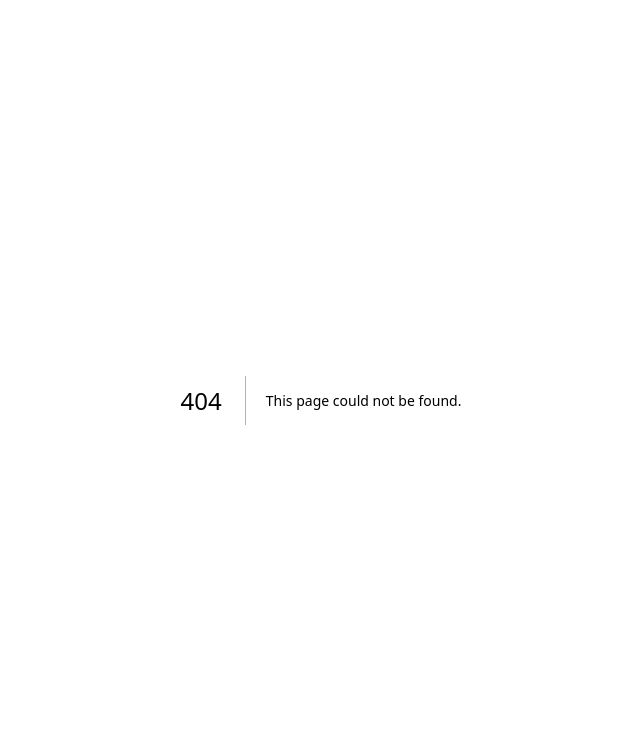
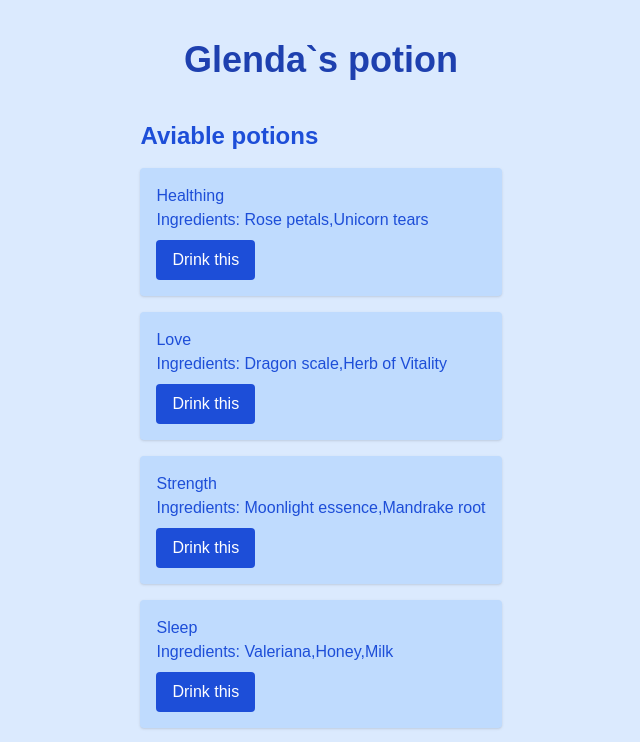
Before and after one commit to myroslavaKukhta/Glenda, a Next.js app: page /potions in a window 1280 px wide. Before the commit this address had no page. Shown: the top 742 px of the page, without its empty margins (319-959 px from the left). Built offline with nearby package versions, Linux system fonts and the light colour scheme.

Commit message:
Add potions

```diff
--- /dev/null
+++ b/app/potions/page.tsx
@@ -0,0 +1,72 @@
+"use client";
+
+import React, {useState} from 'react';
+
+interface Potion {
+    id: number,
+    name: string,
+    ingredients: string[],
+    effect: string
+}
+
+const potions: Potion[] = [
+    {id: 1, name: "Healthing", ingredients: ["Rose petals", "Unicorn tears"], effect: "You feel good!"},
+    {id: 2, name: "Love", ingredients: ["Dragon scale", "Herb of Vitality"], effect: "You feel good!"},
+    {id: 3, name: "Strength", ingredients: ["Moonlight essence", "Mandrake root"], effect: "You feel good!"},
+    {id: 4, name: "Sleep", ingredients: ["Valeriana", "Honey", "Milk"], effect: "You feel good!"},
+    {id: 5, name: "Mana", ingredients: ["Bear claw", "Wolf's fang"], effect: "You feel good!"},
+    {id: 6, name: "Coffee", ingredients: ["Arabia"], effect: "You feel good!"}
+]
+
+const Potions: React.FC = () => {
+    const [drunkPotion, setDrunkPotion] = useState<string | null>(null);
+
+    const drinkPotion = (potion: string, effect: string) => {
+        setDrunkPotion(`${potion}: ${effect}`);
+    }
+
+    return (
+        <div className="bg-blue-100 min-h-screen flex flex-col items-center py-10">
+            <h1 className="text-4xl font-bold text-blue-800 mb-10">
+                Glenda`s potion
+            </h1>
+            <div className="mb-10">
+                <h2 className="text-2xl font-semibold text-blue-700 mb-4">
+                    Aviable potions
+                </h2>
+                <ul className="space-y-4">
+                    {potions.map((potion) => (
+                        <li key={potion.id} className="p-4 bg-blue-200 rounded shadow">
+                            <h3 className="text-blue-700">
+                                {potion.name}
+                            </h3>
+                            <p className="text-blue-700">
+                                Ingredients: {potion.ingredients.join(",")}
+                            </p>
+                            <button
+                                className="mt-2 px-4 py-2 bg-blue-600 text-white rounded hover: bg-blue-700 transition"
+                                onClick={() => (
+                                    drinkPotion(potion.name, potion.effect)
+                                )}>
+                                Drink this
+                            </button>
+                        </li>
+                    ))}
+                </ul>
+            </div>
+            {drunkPotion && (
+                <div className="mt-8 p-4 bg-blue-300 rounded shadow">
+                    <h3 className="text-xl font-semibold text-blue-900">
+                        You drank a potion!
+                    </h3>
+                    <p className="text-blue-700">
+                        {drunkPotion}
+                    </p>
+                </div>
+
+            )}
+        </div>
+    )
+}
+
+export default Potions;
```
Also changed, not shown: app/spellbook/page.tsx (+4 -4 lines).
